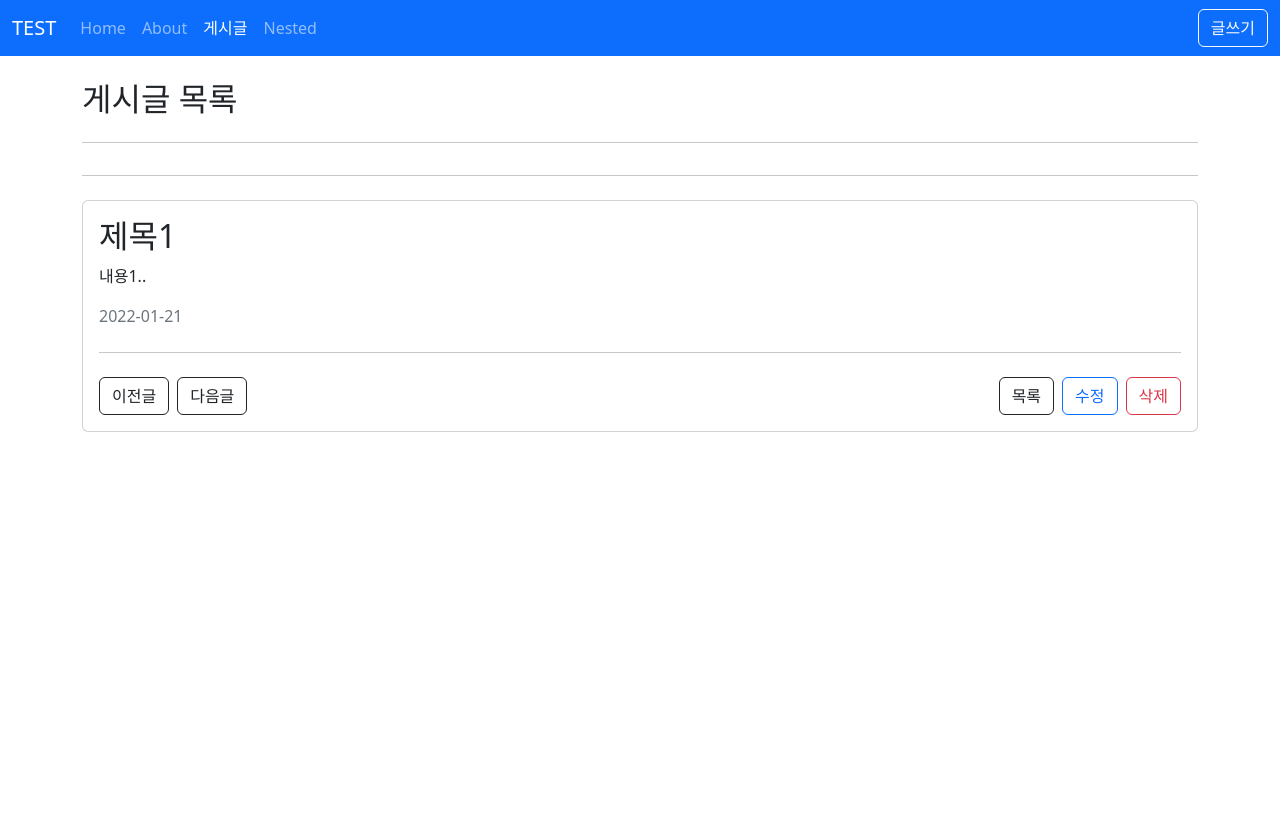
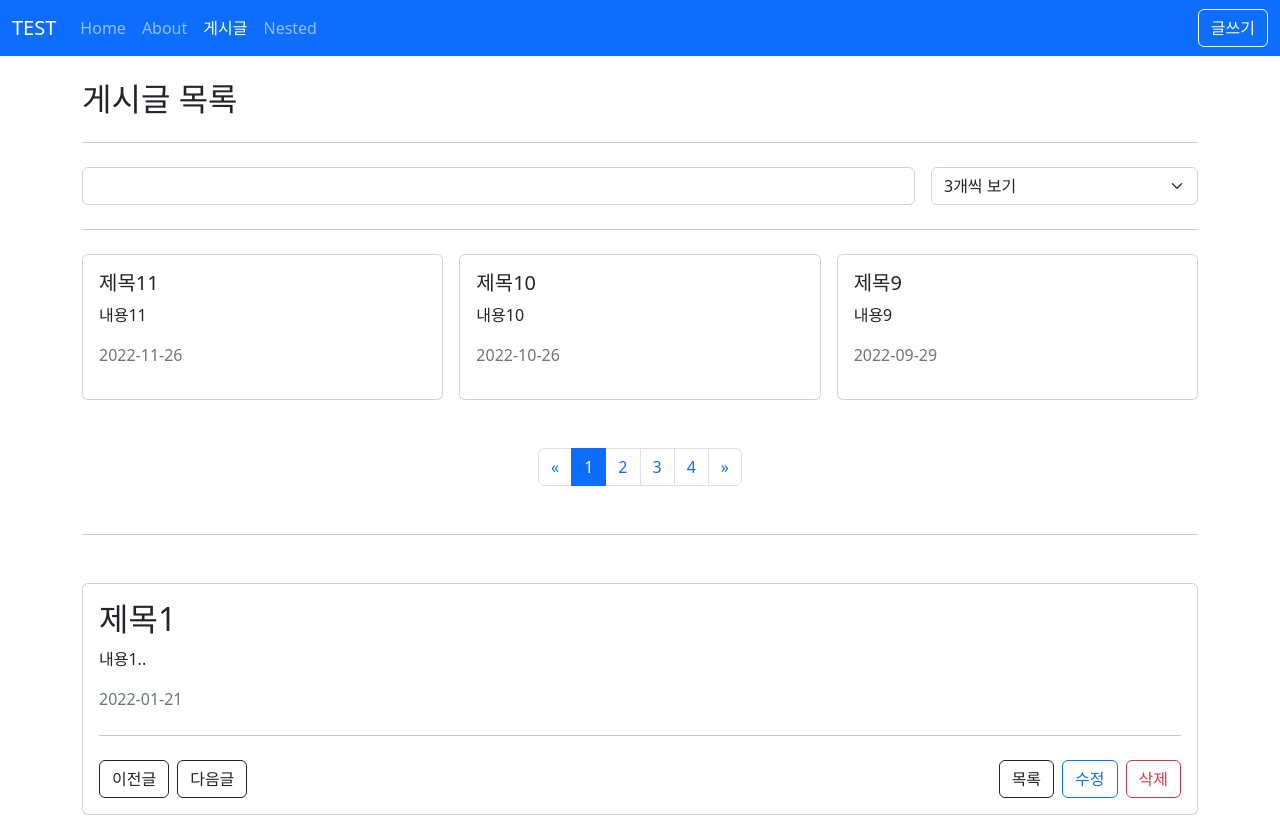
Before and after one commit to jsb8740/vue-study, a Vue app: page /posts in a window 1280 px wide. Before the commit the page ends 800 px from the top, so only its background shows below. Built offline with nearby package versions, Linux system fonts and the light colour scheme; data requests are answered from the project's data file.

Commit message:
feat: 페이지네이션, 필터기능 추가

```diff
--- a/src/views/posts/PostListView.vue
+++ b/src/views/posts/PostListView.vue
@@ -1,6 +1,22 @@
 <template>
   <div>
     <h2>게시글 목록</h2>
+    <hr class="my-4" />
+    <form @submit.prevent>
+      <div class="row g-3">
+        <div class="col">
+          <input v-model="params.title_like" type="text" class="form-control" />
+        </div>
+
+        <div class="col-3">
+          <select v-model="params._limit" class="form-select">
+            <option :value="3">3개씩 보기</option>
+            <option :value="6">6개씩 보기</option>
+            <option :value="9">9개씩 보기</option>
+          </select>
+        </div>
+      </div>
+    </form>
     <hr class="my-4" />
     <div class="row g-3">
       <div v-for="post in posts" :key="post.id" class="col-4">
@@ -12,7 +28,42 @@
         />
       </div>
     </div>
-    <hr class="my-4" />
+
+    <nav class="mt-5" aria-label="Page navigation example">
+      <ul class="pagination justify-content-center">
+        <li class="page-item" :class="{ disabled: params._page < 1 }">
+          <a
+            class="page-link"
+            href="#"
+            aria-label="Previous"
+            @click.prevent="params._page--"
+          >
+            <span aria-hidden="true">&laquo;</span>
+          </a>
+        </li>
+        <li
+          v-for="page in pageCount"
+          :key="page"
+          class="page-item"
+          :class="{ active: params._page === page }"
+        >
+          <a class="page-link" href="#" @click.prevent="params._page = page">
+            {{ page }}
+          </a>
+        </li>
+        <li class="page-item" :class="{ disabled: params._page === pageCount }">
+          <a
+            class="page-link"
+            href="#"
+            aria-label="Next"
+            @click.prevent="params._page++"
+          >
+            <span aria-hidden="true">&raquo;</span>
+          </a>
+        </li>
+      </ul>
+    </nav>
+    <hr class="my-5" />
 
     <AppCard>
       <PostDetailView :id="1"></PostDetailView>
@@ -23,18 +74,40 @@
 <script setup lang="ts">
 import PostItem from "@/components/posts/PostItem.vue";
 import PostDetailView from "@/views/posts/PostDetailView.vue";
-import { ref, type Ref } from "vue";
+import { ref, watch, type Ref } from "vue";
 import { getPosts } from "@/api/posts";
 import type { postsInfo } from "@/api/posts";
 import { useRouter } from "vue-router";
 import AppCard from "@/components/AppCard.vue";
+import { computed } from "@vue/reactivity";
 
 const posts: Ref<Array<postsInfo>> = ref([]);
 
-const fetchPosts = () => {
-  posts.value = getPosts();
+const params = ref({
+  _sort: "createdAt",
+  _order: "desc",
+  _limit: 3,
+  _page: 1,
+  title_like: "",
+});
+
+//pagination
+const totalCount = ref(0);
+const pageCount = computed(() =>
+  Math.ceil(totalCount.value / params.value._limit)
+);
+
+const fetchPosts = async () => {
+  const { data, headers } = await getPosts(params.value);
+  posts.value = data;
+  totalCount.value = parseInt(headers["x-total-count"] as string);
+
+  // ({ data: posts.value } = await getPosts(params.value));
+
+  // console.dir(data);
 };
-fetchPosts();
+watch(params.value, fetchPosts, { immediate: true });
+// fetchPosts();
 
 const router = useRouter();
 const goPage = (postId: number | undefined): void => {
```
